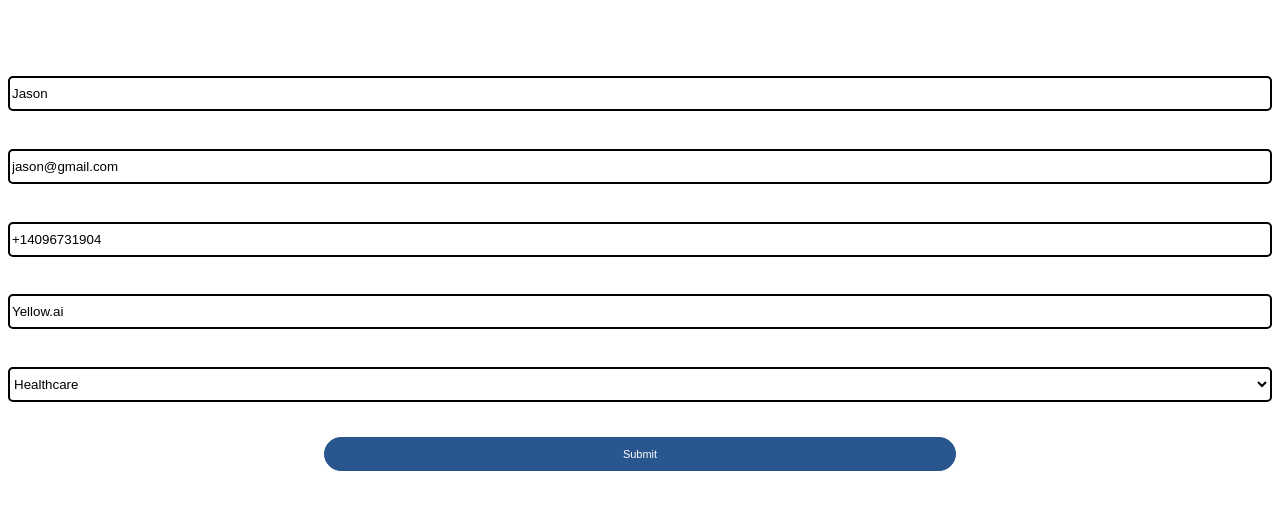
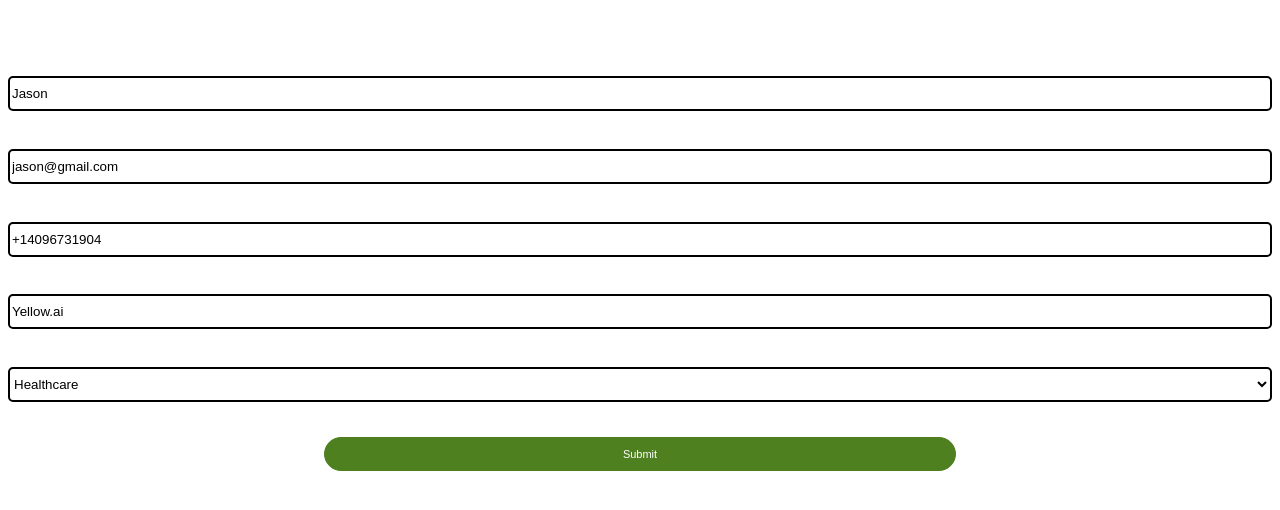
Before and after one commit to Yaswanth522/one-park-personal-details, a React (Create React App) app: page / in a window 1280 px wide. Shown: the top 510 px of the page. Built offline with nearby package versions, Linux system fonts and the light colour scheme.

Commit message:
Update index.css
color update

```diff
--- a/src/index.css
+++ b/src/index.css
@@ -30,8 +30,8 @@ input[type="text"]:focus,input[type="email"]:focus,input[type="tel"]:focus,input
 }
 
 button {
-  background-color: #29568E;
-  border: 1px solid #29568E;
+  background-color: #4E8020;
+  border: 1px solid #4E8020;
   border-radius: 30px;
   font-size: 11px;
   display: block;
```
